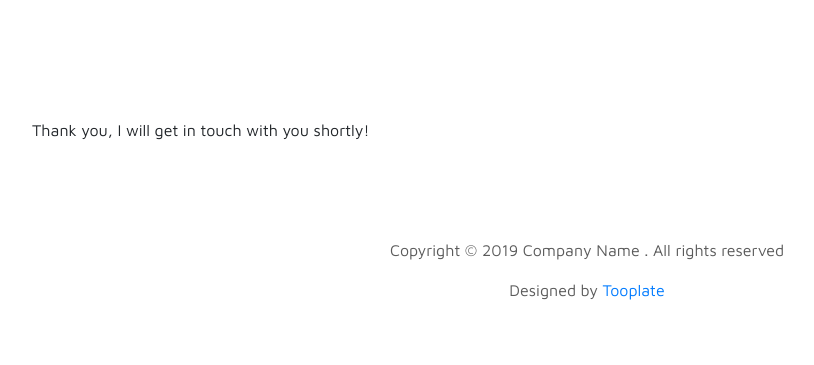
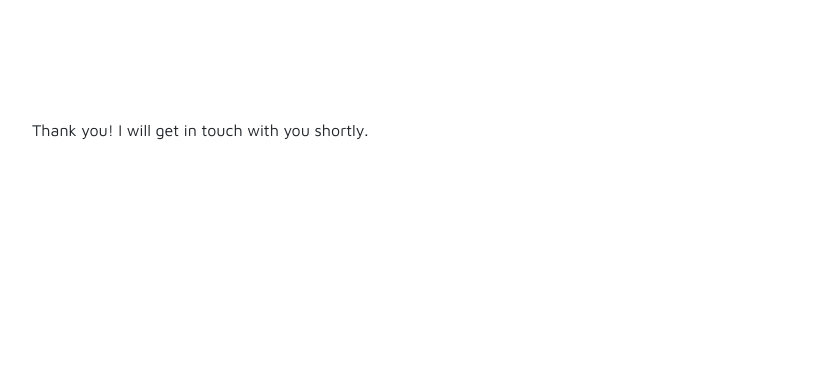
Before and after one commit to kshupa/web-portfolio, a Flask app: template templates/thankyou.html in a window 1280 px wide. Shown: the top 365 px of the page, without its empty margins (53-867 px from the left). Run offline with Flask 2, Linux system fonts and the light colour scheme; the template is opened without the code that fills it, so the values that code supplies are empty.

Commit message:
first commit

```diff
--- a/server.py
+++ b/server.py
@@ -1,6 +1,9 @@
 from flask import Flask, render_template, request, redirect
+from datetime import datetime
+import csv
+
 app = Flask(__name__)
-print(__name__)
+
 
 @app.route('/')
 def my_home():
@@ -12,11 +15,26 @@ def html_page(page_name):
     return render_template(page_name)
 
 
+def write_to_csv(data):
+    with open('database.csv', 'a', newline='') as database:
+        name = data['name']
+        email = data['email']
+        message = data['message']
+        date_created = datetime.now().replace(second=0, microsecond=0)
+        csv_writer = csv.writer(database, delimiter=',',
+                                quotechar='"', quoting=csv.QUOTE_MINIMAL
+                                )
+        csv_writer.writerow([name, email, message, date_created])
+
+
 @app.route('/submit_form', methods=['POST', 'GET'])
 def submit_form():
     if request.method == 'POST':
-        data = request.form.to_dict()
-        print(data)
-        return redirect('/thankyou.html')
+        try:
+            data = request.form.to_dict()
+            write_to_csv(data)
+            return redirect('/thankyou.html')
+        except:
+            return 'did not save to database'
     else:
         return 'something went wrong, try again'
--- a/templates/thankyou.html
+++ b/templates/thankyou.html
@@ -31,28 +31,13 @@ https://www.tooplate.com/view/2115-marvel
         <div class="row">
           <div class="col-lg-6 col-12">
             <div class="contact-form">
-                Thank you, I will get in touch with you shortly!
+                Thank you! I will get in touch with you shortly.
             </div>
           </div>
 
         </div>
       </div>
     </section>
-
-    <!-- FOOTER -->
-     <footer class="footer py-5">
-          <div class="container">
-               <div class="row">
-
-                    <div class="col-lg-12 col-12">
-                        <p class="copyright-text text-center">Copyright &copy; 2019 Company Name . All rights reserved</p>
-                        <p class="copyright-text text-center">Designed by <a rel="nofollow" href="https://www.facebook.com/tooplate">Tooplate</a></p>
-                    </div>
-
-               </div>
-          </div>
-     </footer>
-
     <script src="static/js/jquery-3.3.1.min.js"></script>
     <script src="static/js/popper.min.js"></script>
     <script src="static/js/bootstrap.min.js"></script>
```
